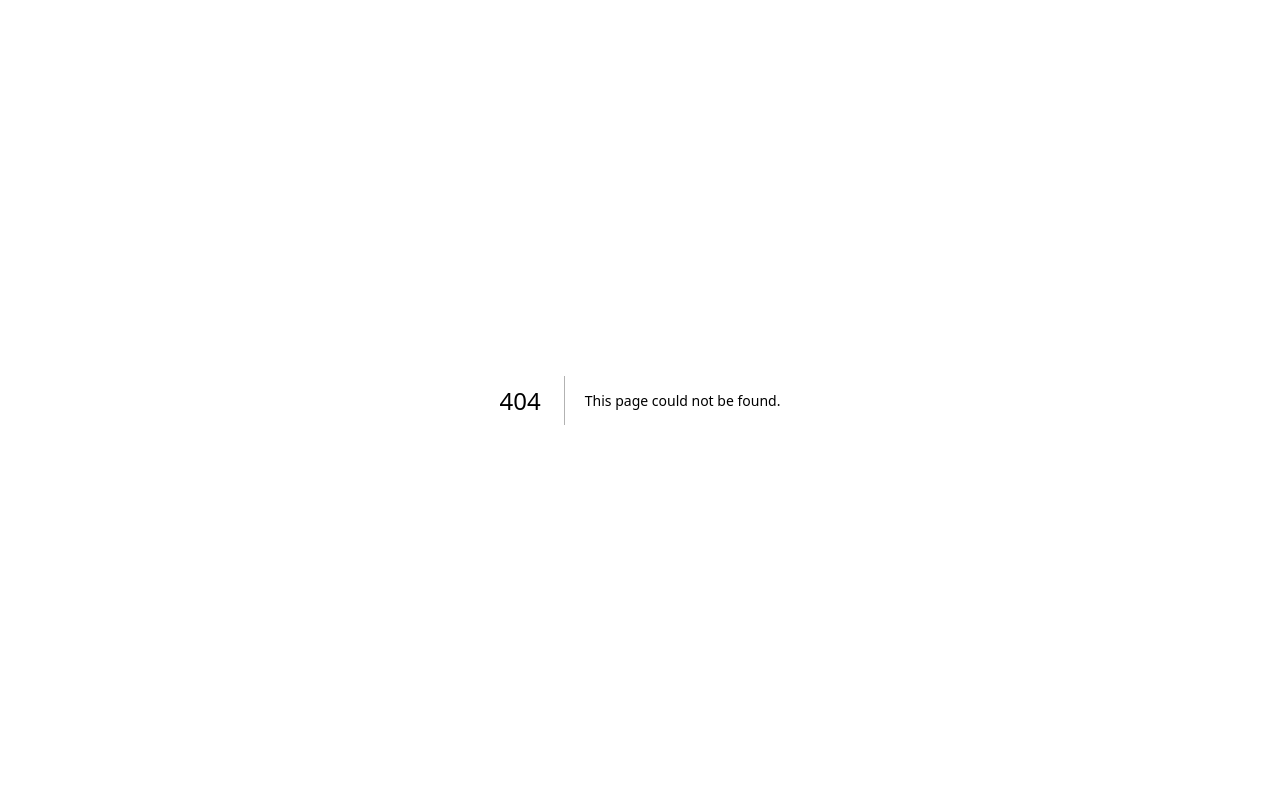
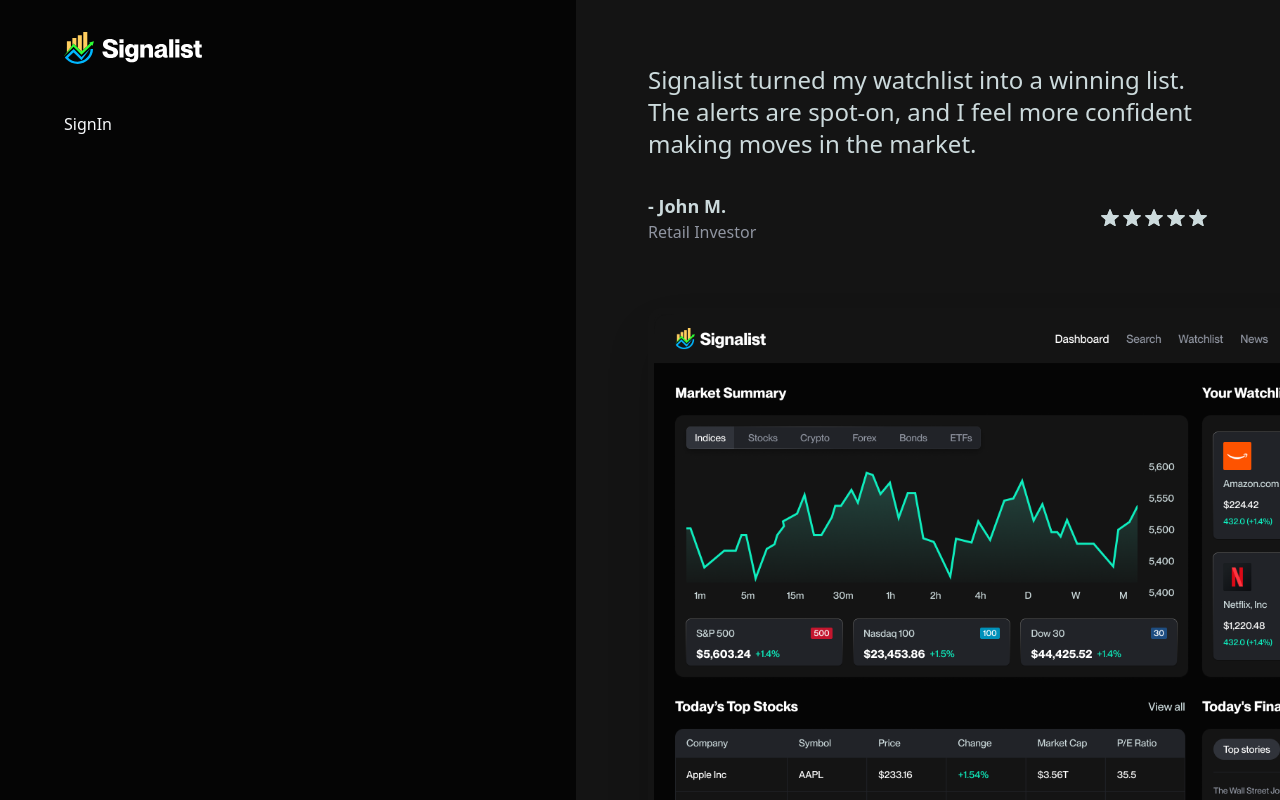
Before and after one commit to angad363/signalist_stocks_application, a Next.js app: page /sign-in in a window 1280 px wide. Before the commit this address had no page. Built offline with nearby package versions, Linux system fonts and the light colour scheme.

Commit message:
Created basic layout of authentication pages

```diff
--- /dev/null
+++ b/app/(auth)/layout.tsx
@@ -0,0 +1,41 @@
+import Image from "next/image"
+import Link from "next/link"
+
+const layout = ({children}: {children: React.ReactNode}) => {
+  return (
+    <main className="auth-layout">
+        <section className="auth-left-section scrollbar-hide-default">
+            <Link href="/" className="auth-logo">
+                <Image src="/assets/icons/logo.svg" alt="Signalist Logo" width={140} height={32} className="h-8 w-auto" />
+            </Link>
+            <div className="pb-6 lg:pb-8 flex-1">
+                {children}
+            </div>
+        </section>
+
+        <section className="auth-right-section">
+            <div className="z-10 relative lg:mt-4 lg:mb-16">
+                <blockquote className="auth-blockquote">
+                    Signalist turned my watchlist into a winning list. The alerts are spot-on, and I feel more confident making moves in the market.
+                </blockquote>
+                <div className="flex items-center justify-between">
+                    <div>
+                        <cite className="auth-testimonial-author">- John M.</cite>
+                        <p className="max-md:text-xs text-gray-500">Retail Investor</p>
+                    </div>
+                    <div className="flex items-center gap-0.5">
+                        {[1, 2, 3, 4, 5].map((star) => (
+                            <Image src="/assets/icons/star.svg" alt="star" key={star} width={20} height={20} className="w-5 h-5" />
+                        ))}
+                    </div>
+                </div>
+            </div>
+            <div className="flex-1 relative">
+                <Image src="/assets/images/dashboard.png" alt="Dashboard Preview" width={1140} height={1150} className="auth-dashboard-preview absolute top-0"/>
+            </div>
+        </section>
+    </main>
+  )
+}
+
+export default layout
--- /dev/null
+++ b/app/(auth)/sign-in/page.tsx
@@ -0,0 +1,9 @@
+import React from 'react'
+
+const SignIn = () => {
+  return (
+    <div>SignIn</div>
+  )
+}
+
+export default SignIn
--- /dev/null
+++ b/app/(auth)/sign-up/page.tsx
@@ -0,0 +1,9 @@
+import React from 'react'
+
+const SignUp = () => {
+  return (
+    <div>SignUp</div>
+  )
+}
+
+export default SignUp
```
